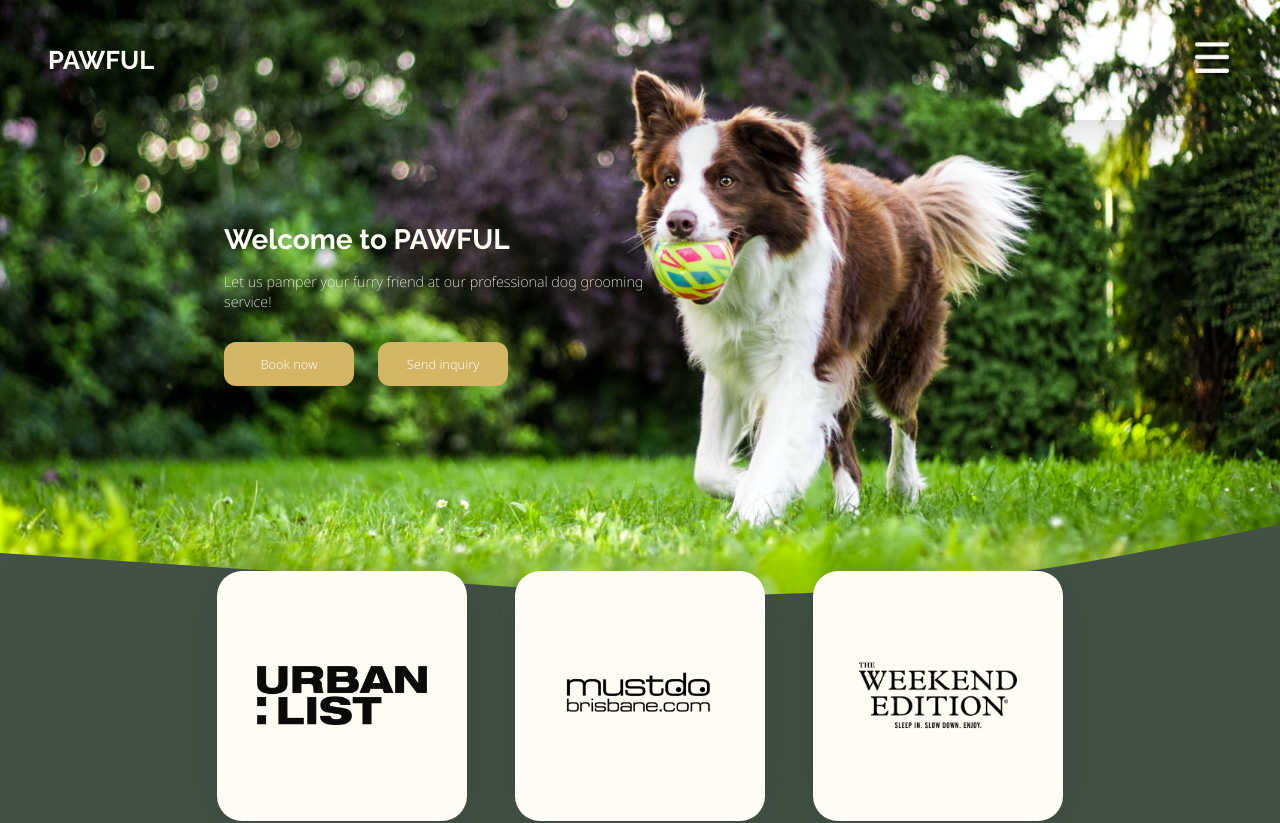
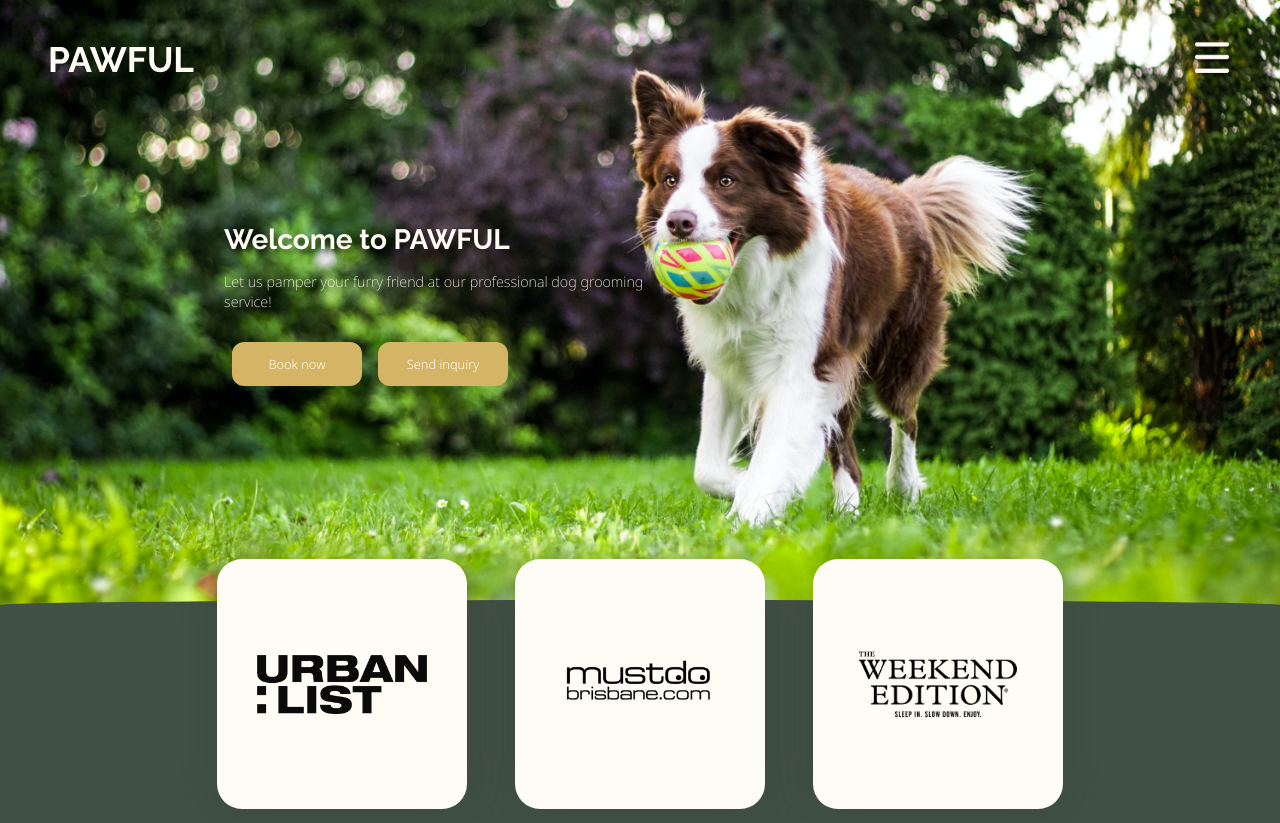
Before and after one commit to doigiee/T3A2-B-Client, a React (Vite) app: page / in a window 1280 px wide. Shown: the top 823 px of the page. Built offline with nearby package versions, Linux system fonts and the light colour scheme.

Commit message:
Trouble shooting. still working

```diff
--- a/src/App.css
+++ b/src/App.css
@@ -22,7 +22,8 @@
   max-width: 100%;
   margin: 0 auto;
   text-align: left;
-  background-color: #415144;
+  height: fit-content;
+  /* background-color: #415144; */
 }
 
 .flex {
@@ -144,6 +145,11 @@
 }
 
 #home-bg {
+  z-index: 1;
+  margin-top: 100px;
+  padding-top: 50px;
+  border-top-left-radius: 100% 3%;
+  border-top-right-radius: 100% 3%;
   background-color: #415144;
 }
 
@@ -151,7 +157,7 @@
   position: relative;
   right: 15%;
   text-align: left;
-  width: 40vw;
+  width: 41vw;
   min-width: 100px;
   max-width: 500px;
   height: 70vh;
@@ -194,17 +200,6 @@
 
 .btn:hover {
   box-shadow: 0 0 10px 0 #f7d684 inset, 0 0 10px 4px #f7d684;
-}
-
-.wave {
-  z-index: 2;
-  position: relative;
-  min-width: 320px;
-  height: 90px;
-  width: 100vw;
-  background-size: cover;
-  background-repeat: no-repeat;
-  background-image: url("./assets/wave_green.svg")
 }
 
 .home-context-container {
@@ -252,7 +247,7 @@ footer {
   z-index: 50;
   bottom: 0;
   width: 100vw;
-  height: 150px;
+  height: 120px;
   background-color: #415144;
   color: #fffcf56d;
   font-family: 'Noto Sans', sans-serif;
@@ -308,25 +303,24 @@ footer {
   background-position-y: 35%;
 }
 
-
 .package-card {
   background-color: #3636361c;
   border: 0.5px solid #36363653;
   padding: 2rem;
   margin: 1rem;
-  max-width: 280px;
-  width: calc(100vw-4rem);
+  /* max-width: 250px; */
+  width: calc(100vw - 4rem);
   height: 400px;
 }
 
 .package-card h3 {
-  padding: 1rem;
+  padding: 0.5rem;
 }
 
 .division-line {
-  width: 250px;
+  width: 200px;
   margin: 1rem;
-  border: 1px solid #36363685;
+  border: 1px solid #3636364c;
 }
 
 .package-card h2 {
@@ -373,6 +367,10 @@ footer {
   color: #3636364d;
 }
 
+.send-inquiry-form {
+  margin-top: 1rem;
+}
+
 #inquiry-message::placeholder {
   color: #3636364d;
 }
@@ -405,6 +403,7 @@ footer {
   background-image: url("./assets/background3.png");
   background-size: cover;
   background-blend-mode: darken;
+  background-position-x: center;
   width: auto;
   min-height: 100vh;
   height: max-content;
@@ -486,7 +485,6 @@ footer {
   line-height: 120%;
   text-align: center;
   font-size: 0.6rem;
-  color: #fffcf5;
 }
 
 .weak {
@@ -511,19 +509,19 @@ footer {
   font-family: 'Noto Sans', sans-serif;
   font-weight: 200;
   text-decoration: underline;
-  font-size: 0.9rem;
-  margin-bottom: 0.5rem;
+  font-size: 1rem;
+  margin-bottom: 3rem;
   color: #363636
 }
 
 .sub-menu img {
-  margin-right: 0.3rem;
+  margin: 0 0.5rem;
   vertical-align: middle;
 }
 
 .react-datepicker {
   width: 328px;
-  margin-top: -30px;
+  margin-top: -20px;
   margin-bottom: 10px;
 }
 
@@ -569,156 +567,52 @@ footer {
     font-size: 2rem;
   }
 
+  .text-shadow {
+    text-shadow: 4px 4px 5px #0000008a;
+  }
+
   .main-bg-container {
     min-height: 300px;
   }
 
   .btns-container {
-    display: inline;
+    flex-direction: row;
+    align-items: left;
+    justify-content: flex-start;
   }
 
   .btns-container a {
-    width: 130px;
-    display: inline-block;
-    margin-right: 1.5rem;
+    margin: 0 0.5rem;
+  }
+
+  .main-bg-container {
+    order: 5;
   }
 
   .heading-container {
     padding: 5rem 4rem 3rem 4rem;
+    position: absolute;
+    background-color: #ffffff00;
+    color: #fffcf5;
+    width: 90%;
   }
 
   .context-container {
-    padding: 2rem 4rem;
+    min-height: 60vh;
+    padding: 4rem 7rem;
+    order: 10;
   }
 
   .cards-container {
     flex-direction: row;
     flex-wrap: wrap ;
     justify-content: center;
-  }
-  .services {
-    width: 320px;
+    margin: 0 -50px;
   }
 
-  .send-inquiry-form input, #selected-date, #packages-dropbox {
-    width: 450px;
-  }
-
-  #inquiry-message {
-    width: 450px;
-  }
-
-  .booking-card {
-    width: 350px;
-    margin: 1rem 3rem;
-  }
-}
-
-/* desktop view */
-@media screen and (min-width: 992px) {
-  #navbar {
-    background-color: #41514400;
-    height: 120px;
-    padding: 2rem 3rem;
-  }
-  .main-bg-container {
-    min-height: 600px;
-    z-index: -1;
-    position: relative;
-    top: -184px;
-    max-height: 85vh;
-  }
-
-  .btns-container {
-    display: inline;
-  }
-
-  .btns-container a {
-    width: 130px;
-    display: inline-block;
-    margin-right: 1.5rem;
-  }
-
-  .heading-container {
-    padding: 5rem 4rem 3rem 4rem;
-  }
-
-  .home-context-container {
-    position: relative;
-    min-height: 250px;
-    top: 0px;
-    padding: 2rem 4rem;
-    margin-top: -15%;
-    padding-bottom: 250px;
-  }
-
-  /* .home-context-container {
-    padding: 2rem 4rem;
-  } */
-  .context-container {
-    padding: 2rem 4rem;
-  }
-
-
-  #home {
-    z-index: -1;
-    position: relative;
-    top: -184px;
-    max-height: 85vh;
-  }
-
-  .home-heading-container {
-    position: relative;
-    right: 15%;
-    text-align: left;
-    width: 35vw;
-    padding-top: 184px;
-    min-width: 100px;
-    max-width: 500px;
-    height: 70vh;
-  }
-
-  .wave {
-    z-index: 0;
-    height: 25vh;
-    top: -13%;
-  }
-
-  .home-cards-container {
-    position: relative;
-    max-width: 990px;
-    flex-direction: row;
-    justify-content: center;
-    align-content: center;
-    position: absolute;
-    top: -20%;
-    margin-bottom: 5%;
-  }
-
-  .seenby-card {
-    display:inline-flex;
-    margin: 1.5rem 1.5rem;
-    vertical-align: middle;
-  }
-
-
-  .heading-container {
-
-
-    display: block;
-    position: relative;
-    top: -184px;
-    width: 100vw;
-  }
-
-  .heading {
-
-    /* font-size: 1.75rem;
-    font-weight: 600;
-    padding-bottom: 0.5rem;
-    margin-bottom: 0.5rem;
-    line-height: 110%;
-    text-align: left; */
+  .package-card {
+    width: 280px;
+    height: 370px;
   }
 
   .services {
@@ -737,4 +631,242 @@ footer {
     width: 350px;
     margin: 1rem 3rem;
   }
+
+  #packages-dropbox {
+    margin-right: 4rem;
+    margin-left: 4rem;
+
+  }
 }
+
+/* desktop view */
+@media screen and (min-width: 992px) and (min-height: 558px) {
+
+  #logo {
+    font-size: 2.2rem;
+  }
+
+  .text-shadow {
+    text-shadow: 4px 4px 5px #0000008a;
+  }
+
+  #navbar {
+    background-color: #41514400;
+    height: 120px;
+    padding: 2rem 3rem;
+    box-shadow: none;
+  }
+
+  .home-context-container {
+    position: relative;
+    min-height: 250px;
+    top: 0px;
+    padding: 2rem 4rem;
+    margin-top: -15%;
+    padding-bottom: 250px;
+  }
+
+  #home {
+    position: relative;;
+    z-index: -1;
+    top: -184px;
+    max-height: 85vh;
+  }
+
+  .page-header {
+    position: relative;
+    top: -184px;
+    z-index: -1;
+  }
+
+  #home-bg {
+    margin-top: 0px;
+  }
+
+  .home-heading-container {
+    position: relative;
+    right: 15%;
+    text-align: left;
+    width: 35vw;
+    padding-top: 184px;
+    min-width: 100px;
+    max-width: 500px;
+    height: 70vh;
+  }
+  .home-cards-container {
+    position: relative;
+    max-width: 990px;
+    flex-direction: row;
+    justify-content: center;
+    align-content: center;
+    position: absolute;
+    top: -20%;
+    margin-bottom: 5%;
+  }
+
+  .seenby-card {
+    display:inline-flex;
+    margin: 1.5rem 1.5rem;
+    vertical-align: middle;
+  }
+
+  .main-bg-container {
+    min-height: 300px;
+  }
+
+  .btns-container {
+    flex-direction: row;
+    align-items: left;
+    justify-content: flex-start;
+  }
+
+  .btns-container a {
+    margin: 0 0.5rem;
+  }
+
+  .main-bg-container {
+    order: 5;
+    z-index: 1;
+    width: 100vw;
+    min-height: 200px;
+    height: 600px;
+
+  }
+
+  .heading-container {
+    padding: 7rem 7rem 3rem 7rem;
+    position: absolute;
+    background-color: #ffffff00;
+    color: #fffcf5;
+    width: 90%;
+  }
+
+  .context-container {
+    /* display: inline-flex; */
+    /* flex-direction: row; */
+    align-items: center;
+    flex-wrap: wrap;
+    justify-content: center;
+    min-height: 60vh;
+    width: 100vw;
+    /* max-width:1080px; */
+    order: 10;
+  }
+  #map {
+    display: none;
+    width: 100%;
+  }
+
+  .cards-container {
+    flex-direction: row;
+    /* flex-wrap: wrap ; */
+    justify-content: center;
+    margin: 0px auto;
+  }
+
+  .package-card {
+    flex-grow: 0;
+    width: 240px;
+    height: 370px;
+  }
+
+  .services {
+    width: 240px;
+  }
+
+  .send-inquiry-form input, #selected-date, #packages-dropbox {
+    width: 450px;
+  }
+
+  #inquiry-message {
+    width: 450px;
+  }
+
+  .booking-card {
+    width: 350px;
+    margin: 1rem 3rem;
+  }
+
+  #packages-dropbox {
+    margin-right: 4rem;
+    margin-left: 4rem;
+
+  }
+}
+
+/*
+@media screen and (min-width: 992px) and (min-height: 558px) {
+
+  #logo {
+    font-size: 2rem;
+  }
+
+  .text-shadow {
+    text-shadow: 4px 4px 5px #0000008a;
+  }
+
+  #navbar {
+    background-color: #41514400;
+    height: 120px;
+    padding: 2rem 3rem;
+    box-shadow: none;
+  }
+
+  .btns-container {
+    display: inline;
+  }
+
+  .btns-container a {
+    width: 130px;
+    display: inline-block;
+    margin-right: 1.5rem;
+  }
+
+  .heading-container {
+    padding: 5rem 4rem 3rem 4rem;
+  }
+
+
+
+  .context-container {
+    padding: 2rem 4rem;
+  }
+
+  #home {
+    position: relative;;
+    z-index: -1;
+    top: -184px;
+    max-height: 85vh;
+  }
+
+  #home-bg {
+    margin-top: 0px;
+  }
+
+  .home-heading-container {
+    position: relative;
+    right: 15%;
+    text-align: left;
+    width: 35vw;
+    padding-top: 184px;
+    min-width: 100px;
+    max-width: 500px;
+    height: 70vh;
+  }
+  .home-cards-container {
+    position: relative;
+    max-width: 990px;
+    flex-direction: row;
+    justify-content: center;
+    align-content: center;
+    position: absolute;
+    top: -20%;
+    margin-bottom: 5%;
+  }
+
+  .seenby-card {
+    display:inline-flex;
+    margin: 1.5rem 1.5rem;
+    vertical-align: middle;
+  }
+} */
--- a/src/components/Home.jsx
+++ b/src/components/Home.jsx
@@ -20,8 +20,8 @@ const Home = () => {
   <>
     <article id="home" className="flex j-c-center">
       <div className="home-heading-container white flex column j-c-center">
-        <h2 className="heading">Welcome to PAWFUL</h2>
-        <p className="heading-description">
+        <h2 className="heading text-shadow">Welcome to PAWFUL</h2>
+        <p className="heading-description text-shadow">
           Let us pamper your furry friend
           at our professional dog grooming service!
         </p>
@@ -31,7 +31,6 @@ const Home = () => {
         </div>
       </div>
     </article>
-    <div className='wave' />
     <section id="home-bg" className="home-context-container flex column a-i-center j-c-center white">
       <span>- Seen By -</span>
       <div className="home-cards-container flex column a-i-center">
--- a/src/components/Join.jsx
+++ b/src/components/Join.jsx
@@ -71,8 +71,8 @@ const JoinController = () => {
       <div id="login-container" className='flex column a-i-center shadow-btm'>
         <img id='login-dog' src={dog} />
         <form id='login-form' className='flex column j-c-center a-i-center' >
-          {/* <Join /> */}
-          <Update />
+          <Join />
+          {/* <Update /> */}
         </form>
       </div>
     </section>
--- a/src/components/OurServices.jsx
+++ b/src/components/OurServices.jsx
@@ -22,9 +22,10 @@ const OurServices = () => {
     <article className="page-header flex column j-c-center a-i-center">
       <div id="our-services" className="main-bg-container"/>
       <div className="heading-container">
-        <h2 className="heading">Our services </h2>
-        <p className="heading-description">
-        Let us pamper your furry friend at our professional dog grooming service!
+        <h2 className="heading text-shadow">Our services </h2>
+        <p className="heading-description text-shadow">
+        Let us pamper your furry friend at<br/>
+        our professional dog grooming service!
         </p>
         <Link to={"/send_inquiry"}><h3 className="btn">Send inquiry</h3></Link>
       </div>
--- a/src/index.css
+++ b/src/index.css
@@ -5,6 +5,7 @@
   font-family: 'Raleway', sans-serif;
   margin: 0;
   scroll-behavior: smooth;
+
 }
 
 :root {
@@ -13,6 +14,7 @@
   font-weight: 500;
   color-scheme: light dark;
   color: #363636;
+
 }
 
 a {
@@ -25,8 +27,7 @@ body {
   display: flex;
   height: 100vh;
   min-width: 320px;
-  min-width: 320px;
-  min-height: 100vh;
+  min-height: fit-content;
   background-color: #ffffff;
 }
 
```
Also changed, not shown: src/components/AboutUs.jsx (+7 -6 lines), src/components/Booking.jsx (+14 -5 lines), src/components/MyAccount.jsx (+11 -5 lines), src/components/SendInquiry.jsx (+6 -3 lines).
